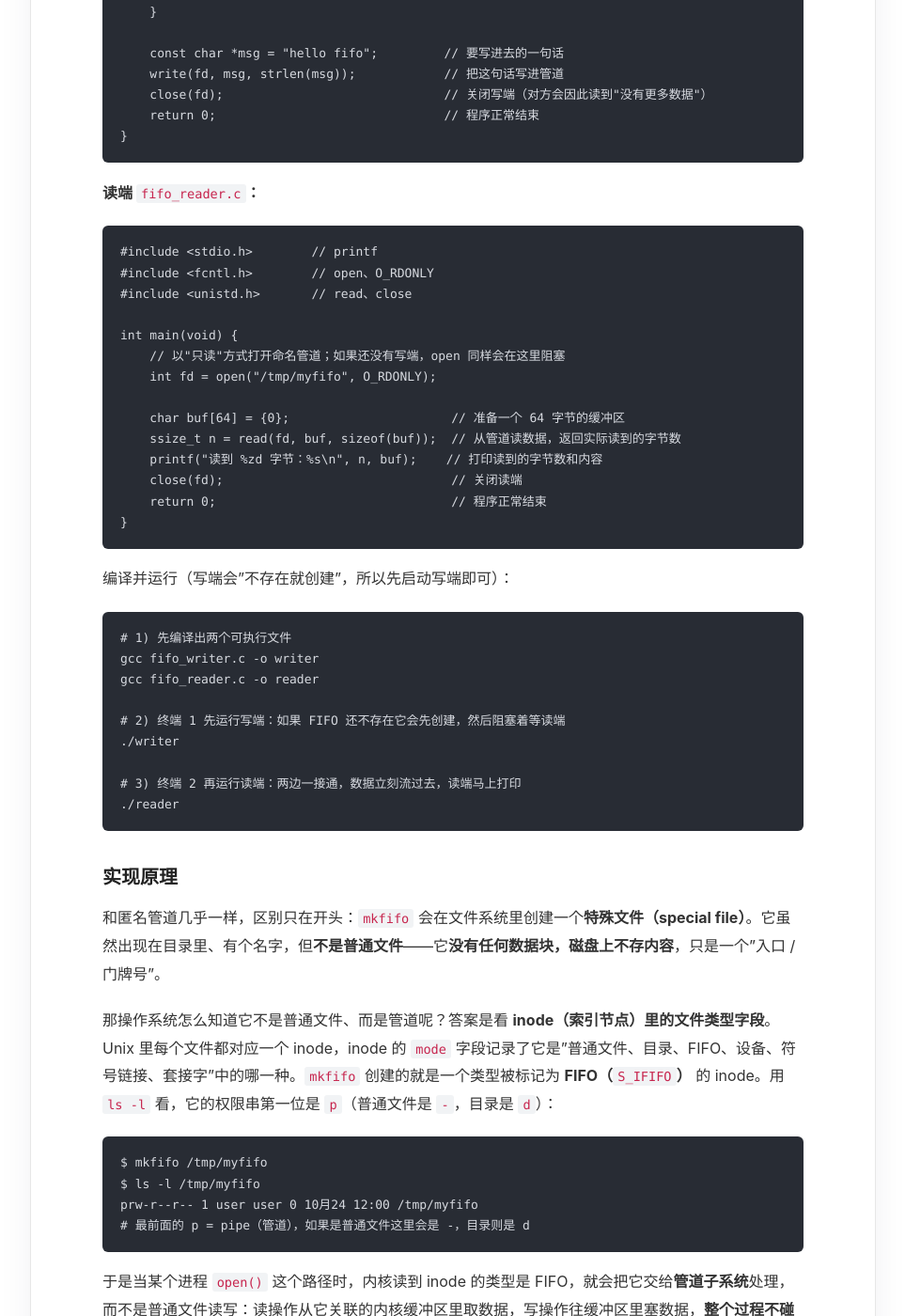
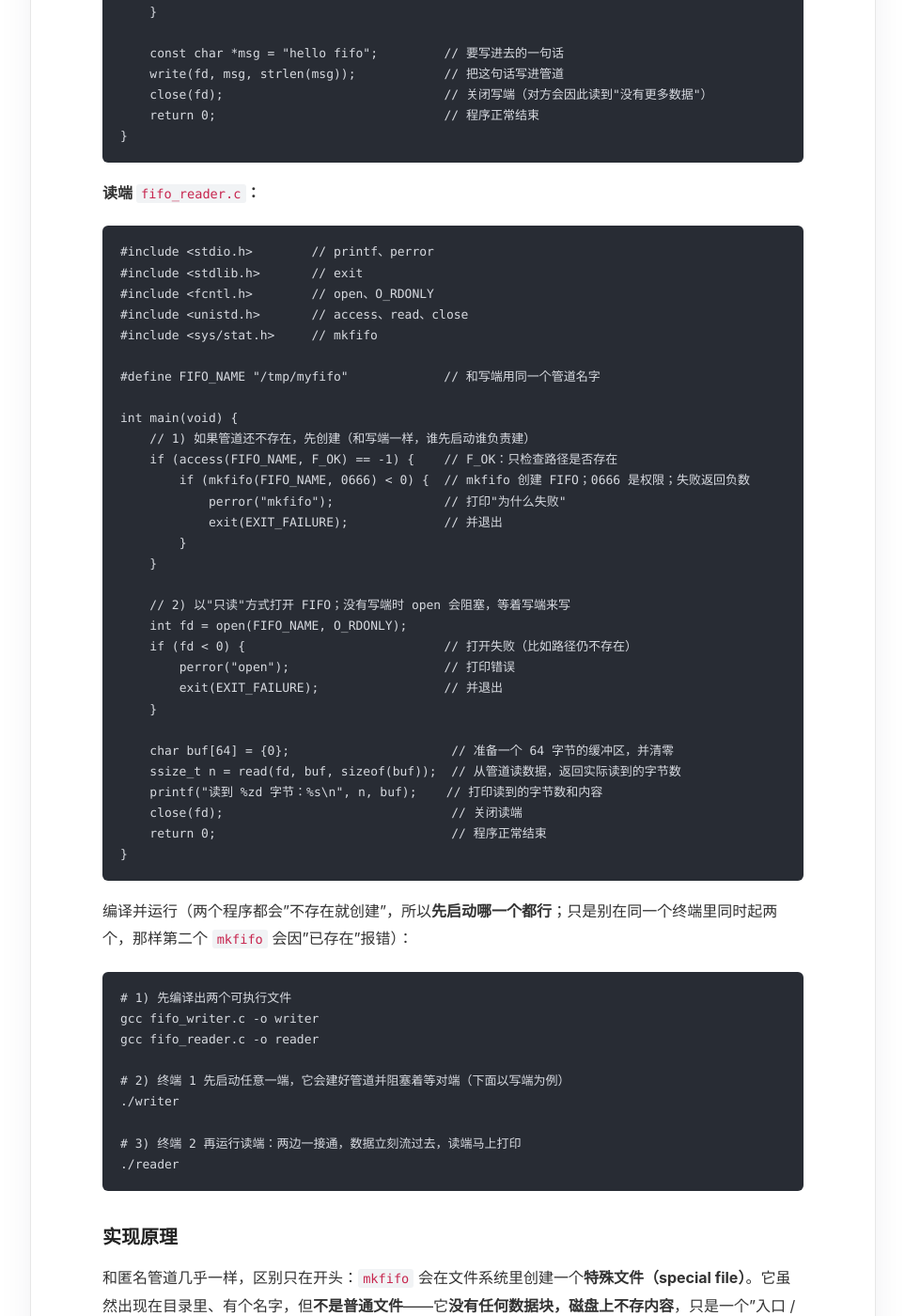
Before and after one commit to lnsyyj/lnsyyj.github.io, a Jekyll site: the page built from _posts/2026-10-24-ipc.md, in a window 1280 px wide and 1400 px high, scrolled down 6974 px. Shown: the whole window at 94% size, without its empty margins (158-1121 px from the left). Built offline with Jekyll 4.4.1, drawn with Linux system fonts in a browser that asks for light colours.

Commit message:
docs: IPC 文章让 fifo_reader 也自包含，全部代码示例完整可独立运行

````diff
--- a/_posts/2026-10-24-ipc.md
+++ b/_posts/2026-10-24-ipc.md
@@ -240,15 +240,31 @@ int main(void) {
 **读端 `fifo_reader.c`：**
 
 ```c
-#include <stdio.h>        // printf
+#include <stdio.h>        // printf、perror
+#include <stdlib.h>       // exit
 #include <fcntl.h>        // open、O_RDONLY
-#include <unistd.h>       // read、close
+#include <unistd.h>       // access、read、close
+#include <sys/stat.h>     // mkfifo
+
+#define FIFO_NAME "/tmp/myfifo"             // 和写端用同一个管道名字
 
 int main(void) {
-    // 以"只读"方式打开命名管道；如果还没有写端，open 同样会在这里阻塞
-    int fd = open("/tmp/myfifo", O_RDONLY);
+    // 1) 如果管道还不存在，先创建（和写端一样，谁先启动谁负责建）
+    if (access(FIFO_NAME, F_OK) == -1) {    // F_OK：只检查路径是否存在
+        if (mkfifo(FIFO_NAME, 0666) < 0) {  // mkfifo 创建 FIFO；0666 是权限；失败返回负数
+            perror("mkfifo");               // 打印"为什么失败"
+            exit(EXIT_FAILURE);             // 并退出
+        }
+    }
 
-    char buf[64] = {0};                      // 准备一个 64 字节的缓冲区
+    // 2) 以"只读"方式打开 FIFO；没有写端时 open 会阻塞，等着写端来写
+    int fd = open(FIFO_NAME, O_RDONLY);
+    if (fd < 0) {                           // 打开失败（比如路径仍不存在）
+        perror("open");                     // 打印错误
+        exit(EXIT_FAILURE);                 // 并退出
+    }
+
+    char buf[64] = {0};                      // 准备一个 64 字节的缓冲区，并清零
     ssize_t n = read(fd, buf, sizeof(buf));  // 从管道读数据，返回实际读到的字节数
     printf("读到 %zd 字节：%s\n", n, buf);    // 打印读到的字节数和内容
     close(fd);                               // 关闭读端
@@ -256,14 +272,14 @@ int main(void) {
 }
 ```
 
-编译并运行（写端会"不存在就创建"，所以先启动写端即可）：
+编译并运行（两个程序都会"不存在就创建"，所以**先启动哪一个都行**；只是别在同一个终端里同时起两个，那样第二个 `mkfifo` 会因"已存在"报错）：
 
 ```bash
 # 1) 先编译出两个可执行文件
 gcc fifo_writer.c -o writer
 gcc fifo_reader.c -o reader
 
-# 2) 终端 1 先运行写端：如果 FIFO 还不存在它会先创建，然后阻塞着等读端
+# 2) 终端 1 先启动任意一端，它会建好管道并阻塞着等对端（下面以写端为例）
 ./writer
 
 # 3) 终端 2 再运行读端：两边一接通，数据立刻流过去，读端马上打印
````
